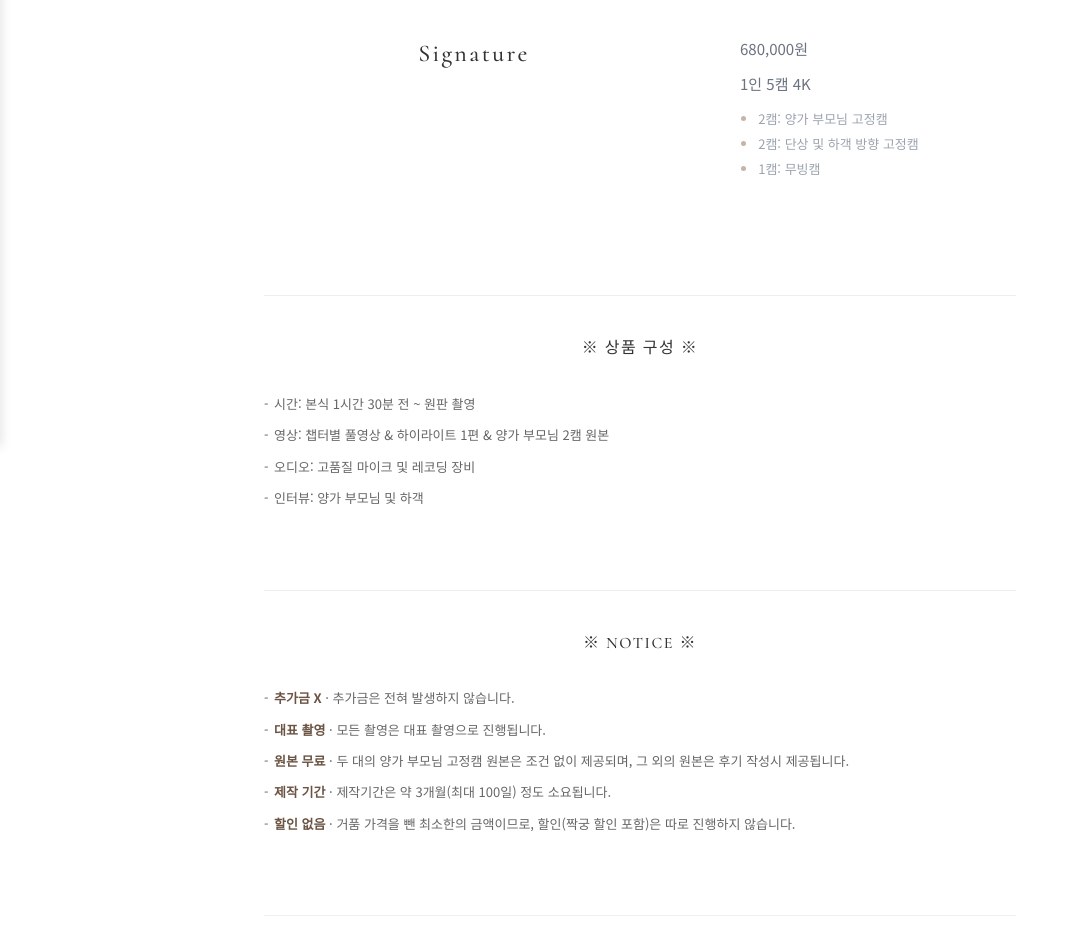
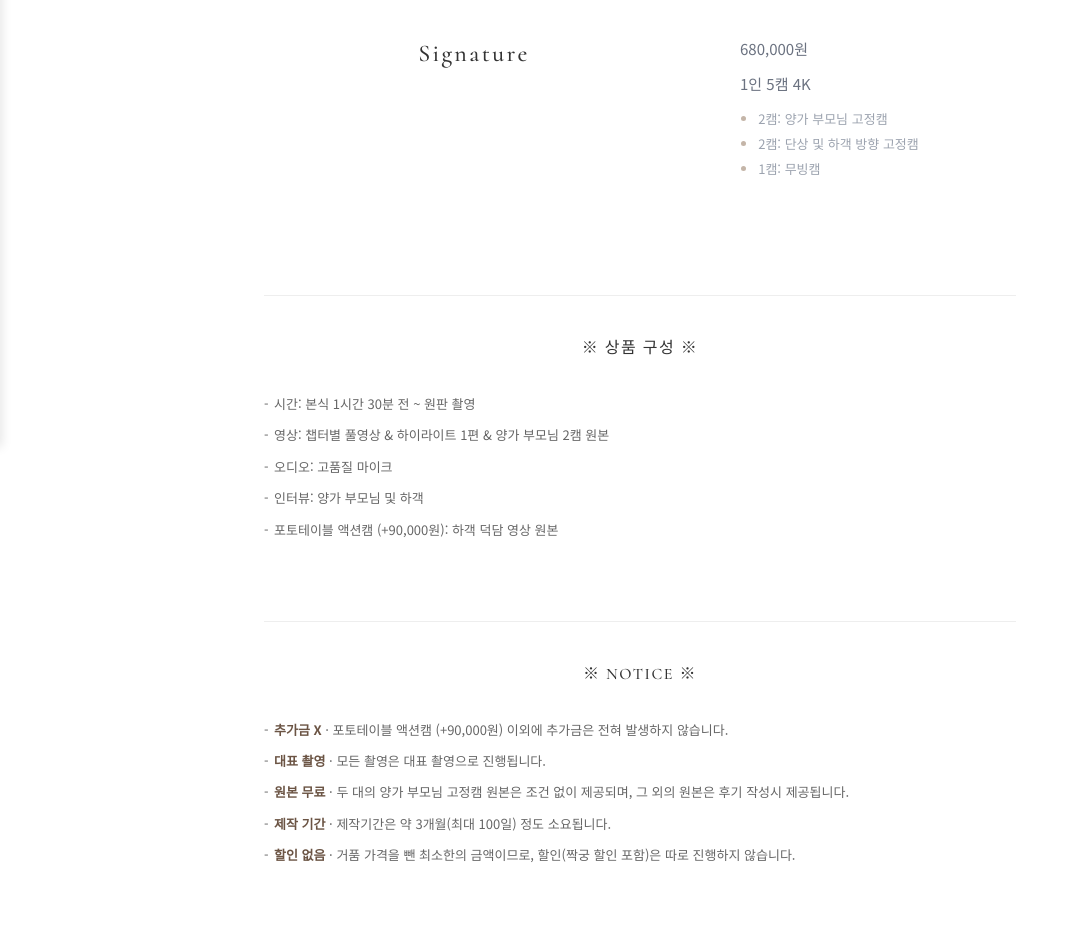
Before and after one commit to CosBoS-wedding-film/homepage, a plain HTML site: page product/index.html in a window 1280 px wide. Shown: the part 353-1294 px from the top of the page, without its empty margins (0-1079 px from the left). Drawn offline with Linux system fonts and the light colour scheme.

Commit message:
fix: 계약서·상품 페이지 갱신 (68만 기준, 5캠·포토테이블 액션캠)
contact/chatbot.js
- 계약 안내 요약: 계약금 9만→6만, 잔금 62만 명시 (6+62=68만)
- 제2조 【대금 지불】: 계약금 6만·잔금 62만
- 제6조 【촬영 관련】 전면 수정
  · 고음질 녹음기(하이라이트 나레이션용) 문구 삭제
  · 식전/본식/원판 구분, 풀영상 2편(본식 전·후) 제작 명시
  · 5캠 배치: 무빙 1 + 서브 2(하객·단상 고정) + 오즈모 2(양가 부모님)
  · 인터뷰 기본 포함(양가 부모님·지인)
  · 포토테이블 액션캠 옵션(+9만) 추가 — 원본 제공
  · 액션캠 영상 전무 시 9만 환불, 일부라도 남으면 환불 없음

product/index.html
- 오디오: 「고품질 마이크 및 레코딩 장비」→「고품질 마이크」(고음질 녹음기 제거)
- 상품 구성: 포토테이블 액션캠 (+90,000원) 항목 추가
- NOTICE: 액션캠 옵션 이외 추가금 없음으로 문구 수정

Co-authored-by: Cursor <cursoragent@cursor.com>

```diff
--- a/product/index.html
+++ b/product/index.html
@@ -299,15 +299,16 @@
                     <ul class="notice-list numeric-content">
                         <li>시간: 본식 1시간 30분 전 ~ 원판 촬영</li>
                         <li>영상: 챕터별 풀영상 & 하이라이트 1편 & 양가 부모님 2캠 원본</li>
-                        <li>오디오: 고품질 마이크 및 레코딩 장비</li>
+                        <li>오디오: 고품질 마이크</li>
                         <li>인터뷰: 양가 부모님 및 하객</li>
+                        <li>포토테이블 액션캠 (+90,000원): 하객 덕담 영상 원본</li>
                     </ul>
                 </div>
 
                 <div class="notice-section">
                     <h3 class="notice-title">※ NOTICE ※</h3>
                     <ul class="notice-list numeric-content">
-                        <li><span class="notice-em">추가금 X</span> · 추가금은 전혀 발생하지 않습니다.</li>
+                        <li><span class="notice-em">추가금 X</span> · 포토테이블 액션캠 (+90,000원) 이외에 추가금은 전혀 발생하지 않습니다.</li>
                         <li><span class="notice-em">대표 촬영</span> · 모든 촬영은 대표 촬영으로 진행됩니다.</li>
                         <li><span class="notice-em">원본 무료</span> · 두 대의 양가 부모님 고정캠 원본은 조건 없이 제공되며, 그 외의 원본은 후기 작성시 제공됩니다.</li>
                         <li><span class="notice-em">제작 기간</span> · 제작기간은 약 3개월(최대 100일) 정도 소요됩니다.</li>
```
Also changed, not shown: contact/chatbot.js (+4 -4 lines).
